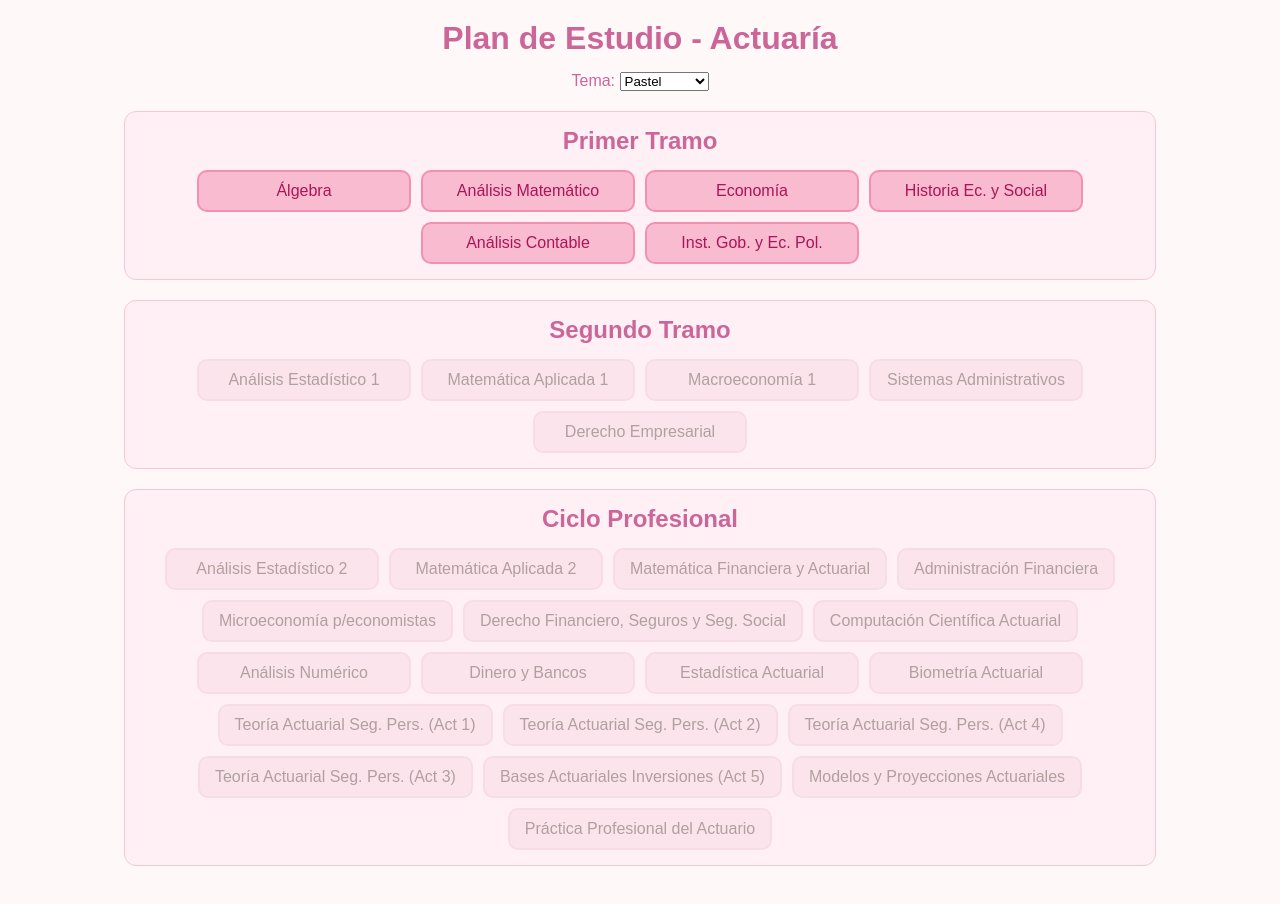
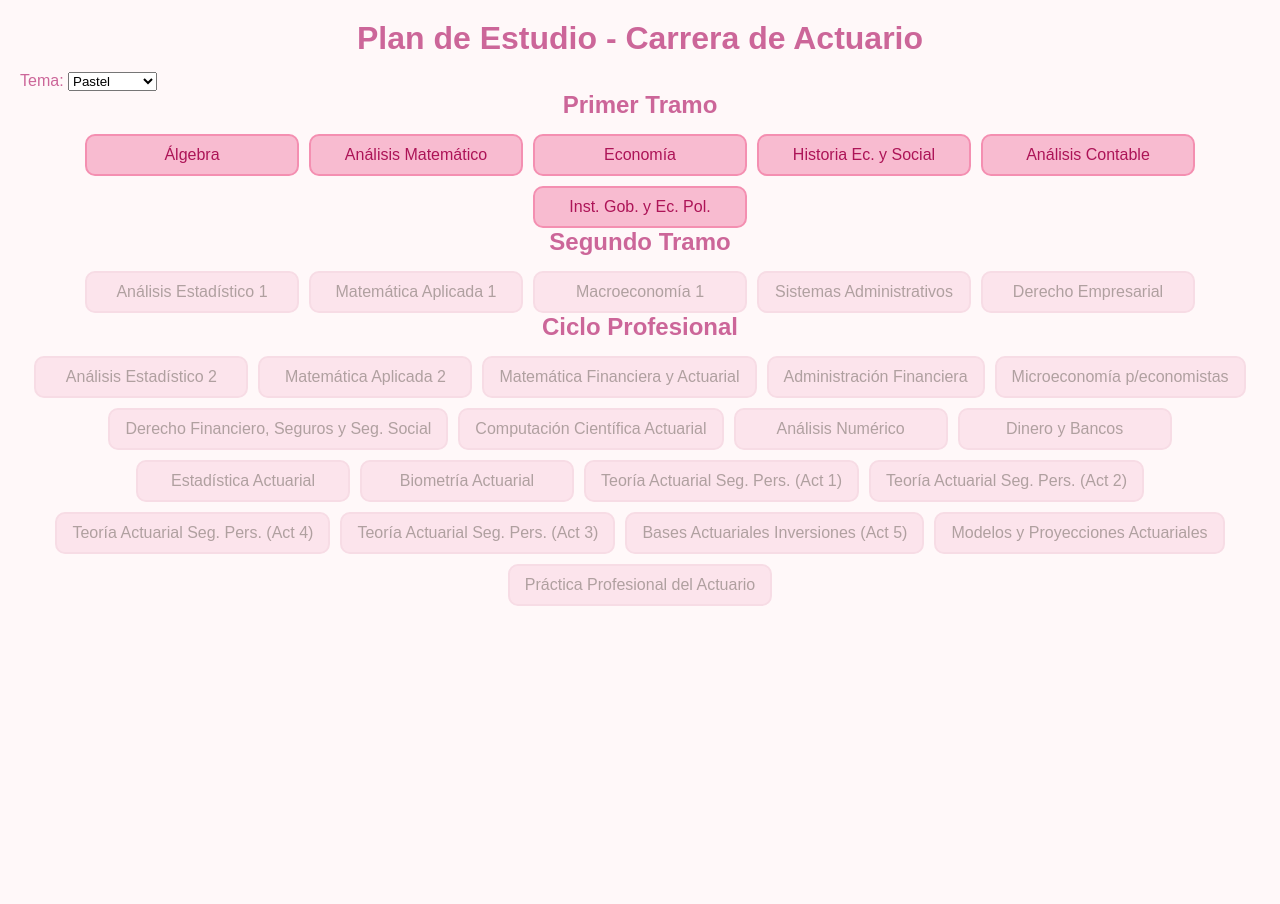
Before and after one commit to rwylmgirl/plan-acturario, a plain HTML site: page index.html in a window 1280 px wide. After the commit the page ends 840 px from the top, so only its background shows below. Drawn offline with Linux system fonts and the light colour scheme.

Commit message:
Update index.html

```diff
--- a/index.html
+++ b/index.html
@@ -2,40 +2,35 @@
 <html lang="es">
 <head>
   <meta charset="UTF-8" />
-  <title>Plan de Estudio - Actuaría</title>
+  <meta name="viewport" content="width=device-width, initial-scale=1.0"/>
+  <title>Plan de Estudio Actuario</title>
   <link rel="stylesheet" href="style.css" />
 </head>
-<body>
-  <h1>Plan de Estudio - Actuaría</h1>
+<body class="tema-pastel">
+  <h1>Plan de Estudio - Carrera de Actuario</h1>
 
-  <!-- Selector de tema -->
-  <div style="text-align:center; margin-bottom: 15px;">
-    <label for="temaSelector">Tema: </label>
-    <select id="temaSelector">
-      <option value="pastel">Pastel</option>
-      <option value="oscuro">Oscuro</option>
-      <option value="minimalista">Minimalista</option>
-    </select>
-  </div>
+  <label for="temaSelector">Tema:</label>
+  <select id="temaSelector">
+    <option value="pastel">Pastel</option>
+    <option value="oscuro">Oscuro</option>
+    <option value="minimalista">Minimalista</option>
+  </select>
 
-  <div class="tramo">
+  <div class="bloque">
     <h2>Primer Tramo</h2>
     <div class="grupo" id="tramo1"></div>
   </div>
 
-  <div class="tramo">
+  <div class="bloque">
     <h2>Segundo Tramo</h2>
     <div class="grupo" id="tramo2"></div>
   </div>
 
-  <div class="tramo">
+  <div class="bloque">
     <h2>Ciclo Profesional</h2>
     <div class="grupo" id="tramo3"></div>
   </div>
 
-  <!-- Contenedor SVG para flechas -->
-  <svg id="flechasSVG" style="position: fixed; top:0; left:0; width:100%; height:100%; pointer-events:none; z-index:0;"></svg>
-
-  <script src="script.js" type="text/javascript"></script>
+  <script src="script.js"></script>
 </body>
 </html>
```
